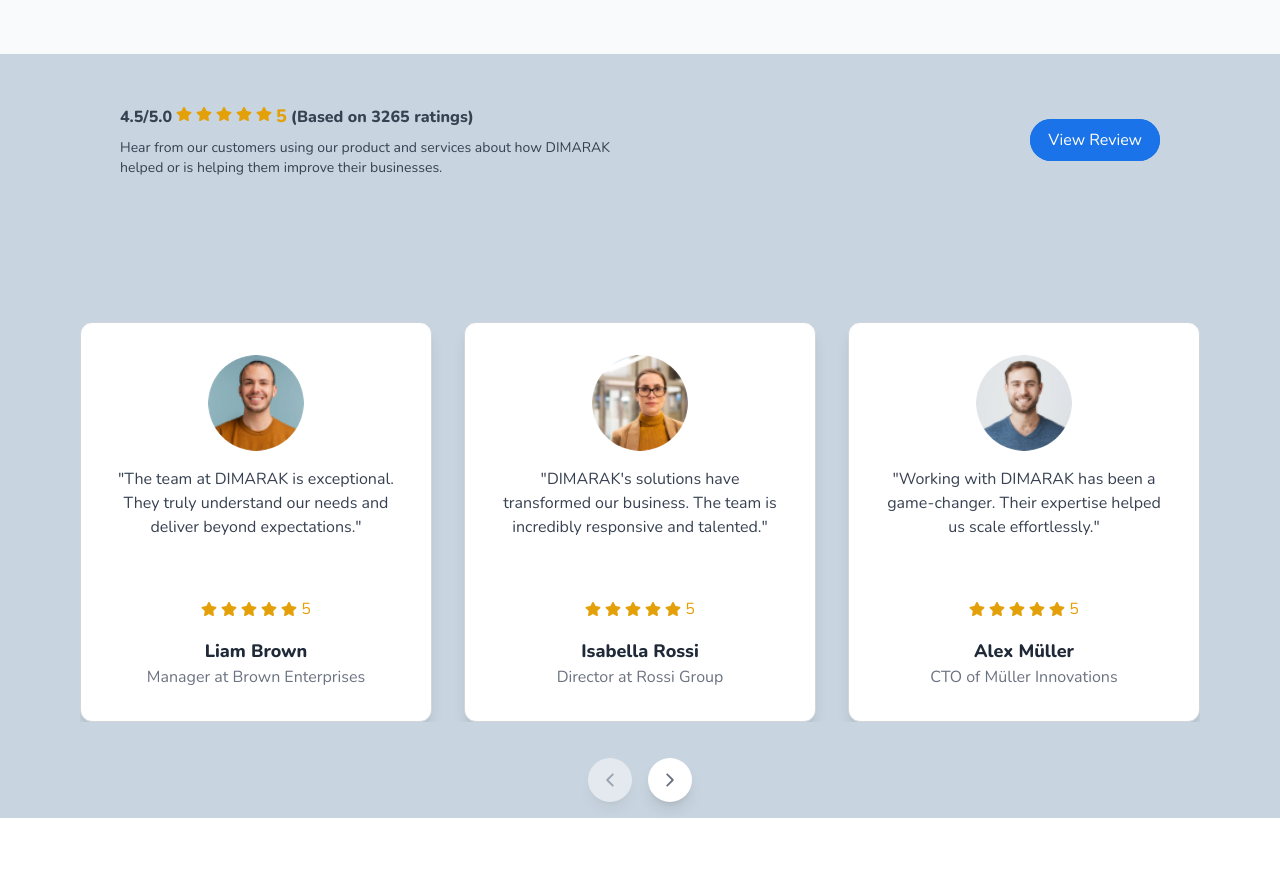
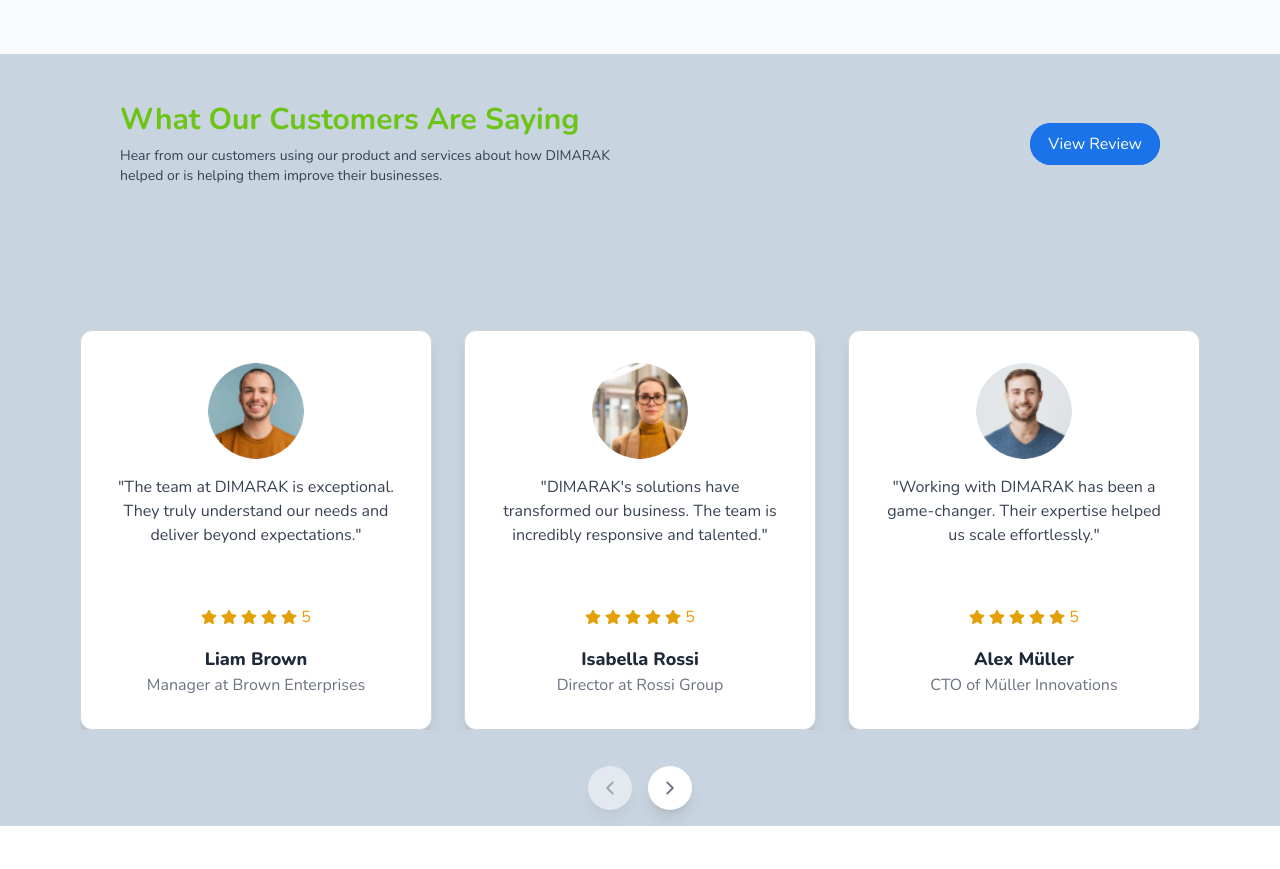
Before and after one commit to Dimarak-Limited-HQ/dimarak.com, a Next.js app: page / in a window 1280 px wide. Shown: the part 2347-3216 px from the top of the page. Built offline with nearby package versions, Linux system fonts and the light colour scheme.

Commit message:
Changed Services text color

```diff
--- a/src/components/testimonial/Testimonial.tsx
+++ b/src/components/testimonial/Testimonial.tsx
@@ -83,15 +83,8 @@
       <div className="max-w-6xl mx-auto px-4">
         <div className="flex flex-col md:flex-row justify-between items-center mb-12 md:mb-36">
           <div className="w-full md:w-1/2 text-center md:text-left md:ml-10">
-            <div className="text-base font-extrabold text-gray-700 dark:text-gray-200">
-              4.5/5.0
-              <span className="text-yellow-400 mx-1 relative bottom-1 space-x-1">
-                {[...Array(5)].map((_, i) => (
-                  <FaStar key={i} className="inline" />
-                ))}
-              </span>
-              <span className="text-yellow-400 text-lg mr-1">5</span>
-              (Based on 3265 ratings)
+            <div className="text-xl sm:text-3xl lg:text-3xl font-bold text-[#6CC417]">
+              What Our Customers Are Saying
             </div>
             <p className="text-gray-700 dark:text-gray-300 mt-2 text-sm">
               Hear from our customers using our product and services about how
```
